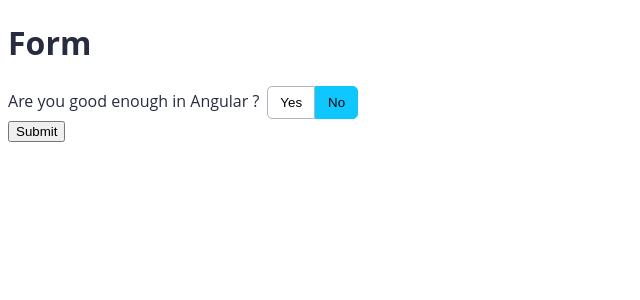
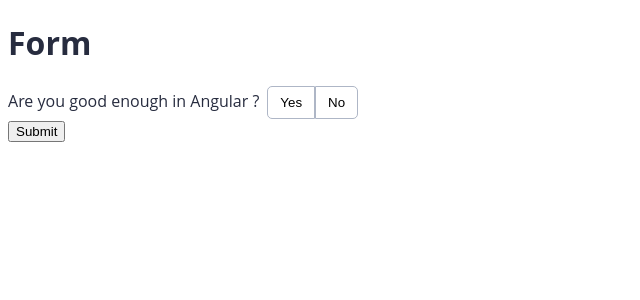
Before and after one commit to PhilipRamkeerat/angular-accessibility-components, an Angular app: page / in a window 1280 px wide. Shown: the top 300 px of the page, without its empty margins (0-640 px from the left). Built offline with nearby package versions, Linux system fonts and the light colour scheme.

Commit message:
Adjust yes-no component tab-index

```diff
--- a/src/app/app.component.ts
+++ b/src/app/app.component.ts
@@ -13,7 +13,7 @@
 
   constructor(formBuilder: FormBuilder) {
     this.form = formBuilder.group({
-      yesNoAnswer: ['no']
+      yesNoAnswer: [null]
     });
   }
 
--- a/src/app/shared/components/yes-no-button-group/yes-no-button-group.component.html
+++ b/src/app/shared/components/yes-no-button-group/yes-no-button-group.component.html
@@ -12,6 +12,7 @@
 
   <button
     role="radio"
+    [attr.tabindex]="value === options.YES || value === null ? 0 : -1"
     [attr.aria-checked]="value === options.YES"
     type="button"
     class="button button-yes"
@@ -23,6 +24,8 @@
 
   <button
     role="radio"
+    [attr.tabindex]="value === options.NO || value === null ? 0 : -1"
+    tabindex="-1"
     [attr.aria-checked]="value === options.NO"
     type="button"
     class="button button-no"
```
